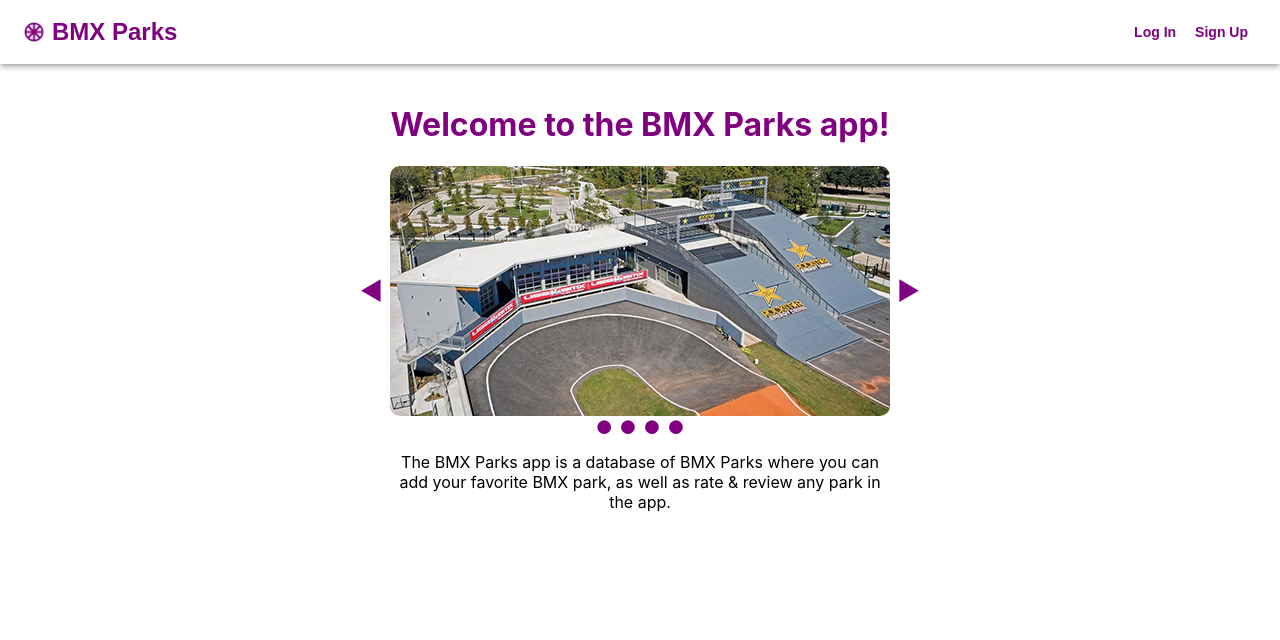
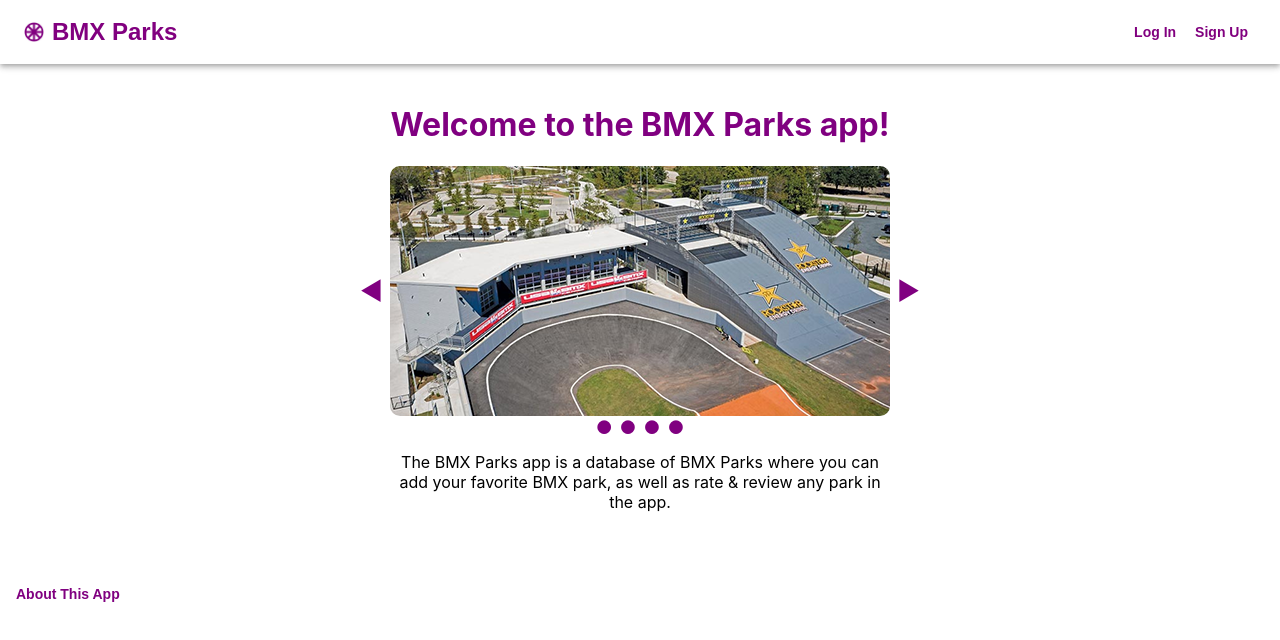
Before and after one commit to forrestmorrison/bmxparks-app, a React (Create React App) app: page / in a window 1280 px wide. Shown: the top 640 px of the page. Built offline with nearby package versions, Linux system fonts and the light colour scheme; no server answers.

Commit message:
fixed HamMenu buttons

```diff
--- a/src/App.js
+++ b/src/App.js
@@ -1,4 +1,4 @@
-import { Routes, Route } from "react-router-dom"
+import { Routes, Route, useNavigate } from "react-router-dom"
 import Login from './auth/Login';
 import Signup from "./auth/Signup";
 import NavBar from "./components/NavBar";
@@ -10,6 +10,8 @@ import { Provider } from "react-redux";
 import { store } from "./app/store";
 import PrivateRoute from "./components/PrivateRoute";
 import ParkList from "./components/ParkList";
+import About from "./pages/About"
+import { Button } from "@mui/material";
 
 const theme = createTheme({
   palette: {
@@ -30,6 +32,12 @@ const theme = createTheme({
 
 function App() {
 
+  const navigate = useNavigate()
+
+  const onAbout = () => {
+    navigate("/about")
+  }
+
   return (
     <Provider store={store}>
         <ThemeProvider theme={theme}>
@@ -42,8 +50,24 @@ function App() {
                 <Route path="/login" element={<Login />} />
                 <Route path="/parks" element={<PrivateRoute><ParkList /></PrivateRoute>} />
                 <Route path="/parks/:parkId" element={<PrivateRoute><ParkPage /></PrivateRoute>} />
+                <Route path="/about" element={<About />} />
               </Routes>
             </main>
+            <Button
+              onClick={onAbout()}
+              sx={{
+                backgroundColor: "white",
+                color: "purple",
+                m: 1,
+                "&:hover": {
+                    backgroundColor: "purple",
+                    color: "white",
+                }
+              }}
+            >
+              About This App
+            </Button>
+
           </div>
         </ThemeProvider>
     </Provider>
--- a/src/components/HamMenu.jsx
+++ b/src/components/HamMenu.jsx
@@ -31,7 +31,18 @@ const HamMenu = () => {
                                         textDecoration:"none"
                                     }}
                                 >
-                                    <Button color="primary">log out</Button>
+                                    <Button
+                                        color="primary"
+                                        sx={{
+                                            m: 1,
+                                            "&:hover": {
+                                                backgroundColor: "purple",
+                                                color: "white",
+                                            }
+                                          }}
+                                    >
+                                        Log Out
+                                    </Button>
                                 </Link>
                             </ListItemIcon>
                         </ListItemButton>
@@ -45,7 +56,18 @@ const HamMenu = () => {
                                         textDecoration:"none"
                                     }}
                                 >
-                                    <Button color="primary">log in</Button>
+                                    <Button
+                                        color="primary"
+                                        sx={{
+                                            m: 1,
+                                            "&:hover": {
+                                                backgroundColor: "purple",
+                                                color: "white",
+                                            }
+                                          }}
+                                    >
+                                        Log In
+                                    </Button>
                                 </Link>
                             </ListItemIcon>
                         </ListItemButton>
@@ -56,7 +78,18 @@ const HamMenu = () => {
                                         textDecoration:"none"
                                     }}
                                 >
-                                    <Button color="primary">sign up</Button>
+                                    <Button
+                                        color="primary"
+                                        sx={{
+                                            m: 1,
+                                            "&:hover": {
+                                                backgroundColor: "purple",
+                                                color: "white",
+                                            }
+                                          }}
+                                    >
+                                        Sign Up
+                                    </Button>
                                 </Link>
                             </ListItemIcon>
                         </ListItemButton>
```
